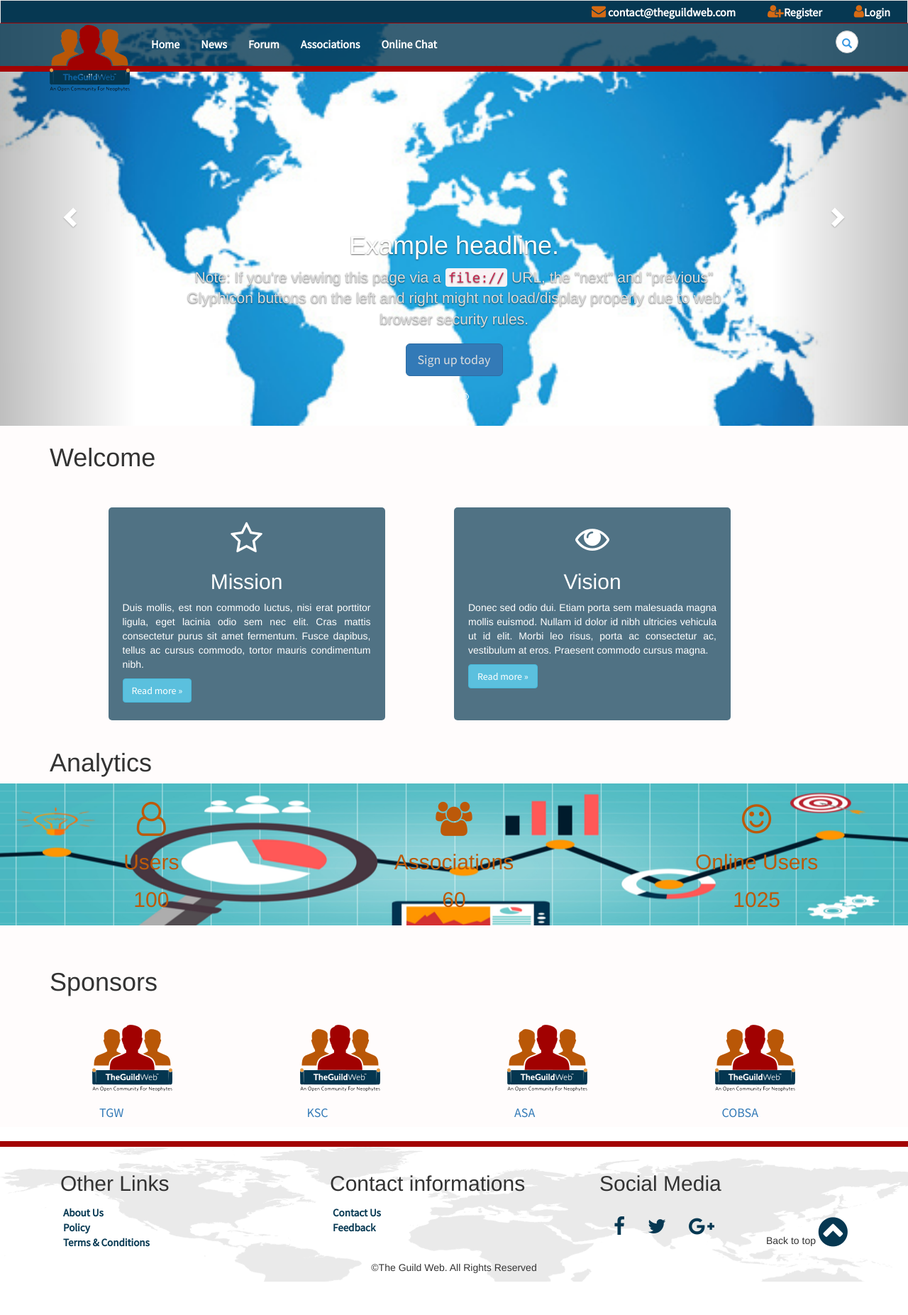
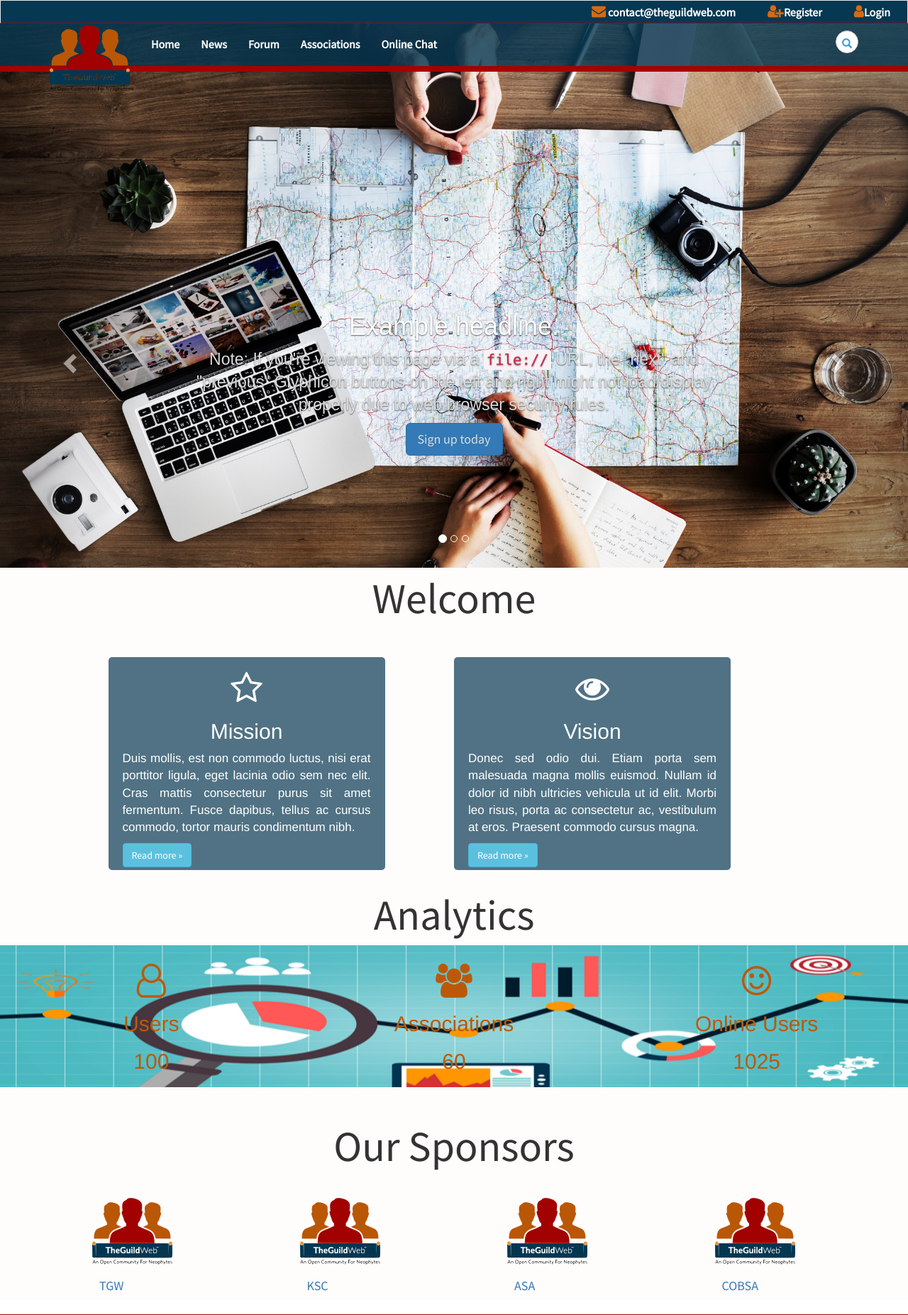
Before and after one commit to ZwaConnection/TheGuildWeb, a Django app: page / in a window 1280 px wide. Shown: the top 1853 px of the page at 71% size. Before the commit the page ends 1806 px from the top, so only its background shows below. Run offline with Django 3.2, Linux system fonts and the light colour scheme; parts of the project's set-up code (start-up, migrations or seed data) failed here and were passed over; some libraries are stand-ins or nearby versions.

Commit message:
Fullscreen slider

```diff
--- a/apps/main/static/css/custom.css
+++ b/apps/main/static/css/custom.css
@@ -181,46 +181,54 @@ a-color li{
 
 /* Carousel base class */
 .carousel {
-  height: 600px;
-  margin-bottom: 5px;
+  margin: 0;
+  padding: 0;
+  font-family: arial, Helvetica, sans-serif;
+  width: 100%;
+  height: 100vh;
+  overflow-x: hidden;
 }
 /* Since positioning the image, we need to help out the caption */
 .carousel-caption {
-  z-index: 10;
+  position: absolute;
+  top: 50%;
+  margin-top: 0px;
 }
 
 /* Declare heights because of positioning of img element */
-.carousel .item {
-  height: 600px;
-  background-color: #202020;
-}
-.carousel-inner > .item > img {
+.carousel .item{
   position: absolute;
   top: 0;
-  left: 0;
-  min-width: 100%;
-  height: 600px;
+  height: 100vh;
+  width: 100%;
+}
+.item img{
+  height: 100vh;
+  width: 100%;
+}
+#arrow{
+  position: absolute;
+  top: 50%;
+  margin-top: 50%;
+
 }
 /* Bump up size of carousel content */
-  .carousel-caption p {
-    margin-bottom: 20px;
-    font-size: 21px;
+  .carousel-caption p{
+    font-size: 23px;
     line-height: 1.4;
+    justify-content: center;
+    text-align: center;
   }
 
-  .featurette-heading {
-    font-size: 50px;
-  }
-}
 
-@media (min-width: 992px) {
-  .featurette-heading {
-    margin-top: 120px;
-  }
-}
 /* Mission and vision section
 -------------------------------------------------- */
-
+.vision h1, .analytics h1, .sponsor h1{
+  text-align: center;
+  margin-top: 10px;
+  font-family: 'Source Sans Pro', sans-serif;
+  font-size: 60px;
+}
 /* Center align the text within the three columns below the carousel */
 .vision .col-lg-4 {
   margin-bottom: 20px;
@@ -237,6 +245,7 @@ a-color li{
 }
 .vision .col-lg-4 p {
  text-align: justify;
+ font-size: 17px;
 }
 
 /* Thin out the marketing headings */
@@ -244,6 +253,7 @@ a-color li{
   font-weight: 300;
   line-height: 1;
   letter-spacing: -1px;
+    font-size: 50px;
 }
 .stats{
     padding-top: 2%;
--- a/apps/main/templates/app/index.html
+++ b/apps/main/templates/app/index.html
@@ -16,7 +16,7 @@
       </ol>
       <div class="carousel-inner" role="listbox">
         <div class="item active">
-          <img class="first-slide" src="{%static "img/slide3.jpg" %}" alt="">
+          <img class="first-slide" src="{%static "img/slide3.jpeg" %}" alt="">
           <div class="container">
             <div class="carousel-caption">
               <h1>Example headline.</h1>
@@ -47,11 +47,11 @@
         </div>
       </div>
       <a class="left carousel-control" href="#myCarousel" role="button" data-slide="prev">
-        <span class="glyphicon glyphicon-chevron-left" aria-hidden="true"></span>
+        <span class="glyphicon glyphicon-chevron-left" id="arrow" aria-hidden="true"></span>
         <span class="sr-only">Previous</span>
       </a>
       <a class="right carousel-control" href="#myCarousel" role="button" data-slide="next">
-        <span class="glyphicon glyphicon-chevron-right" aria-hidden="true"></span>
+        <span class="glyphicon glyphicon-chevron-right" id="arrow" aria-hidden="true"></span>
         <span class="sr-only">Next</span>
       </a>
     </div><!-- /.carousel -->
@@ -107,7 +107,7 @@
     </div>
 </div>
 <div class="container sponsor">
-    <h1>Sponsors</h1>
+    <h1>Our Sponsors</h1>
         <div class="row">
             <div class="col-sm-3">
                 <a href="#"><img src="{%static "img/logo-mini2.png" %}" alt="">
--- a/apps/member/EmailAuth.py
+++ b/apps/member/EmailAuth.py
@@ -20,6 +20,7 @@ class EmailBackend(object):
         except User.DoesNotExist:
             return None
 '''
+
 from django.contrib.auth.models import User
 from django.core.exceptions import ValidationError
 
```
Also changed, not shown: apps/main/static/img/slide2.jpeg, apps/main/static/img/slide3.jpeg (added), apps/main/static/img/slide4.jpg (renamed from apps/main/static/img/slide3.jpg).
